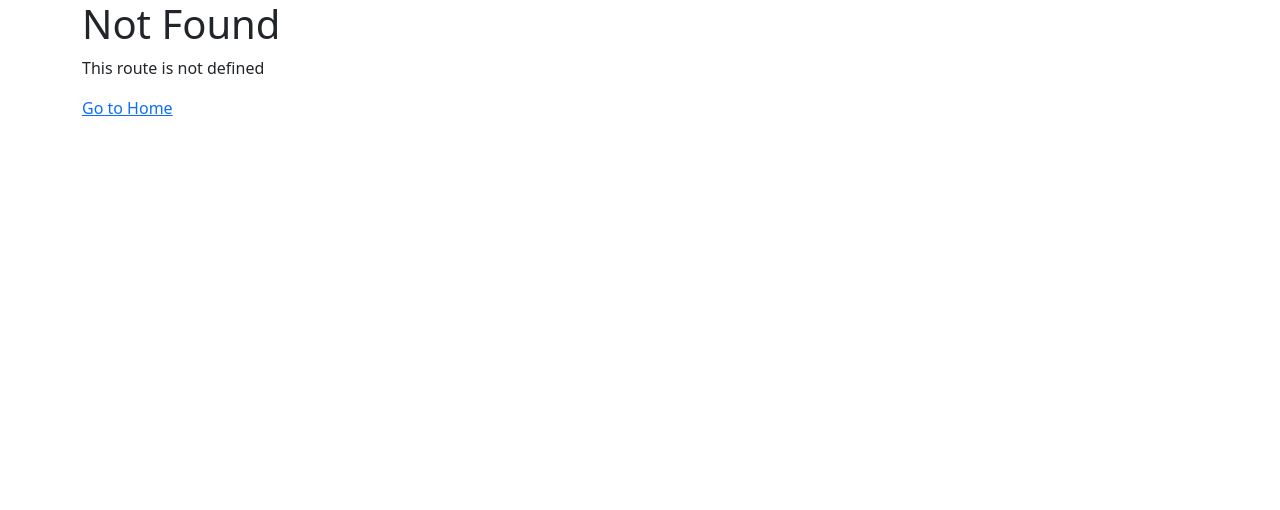
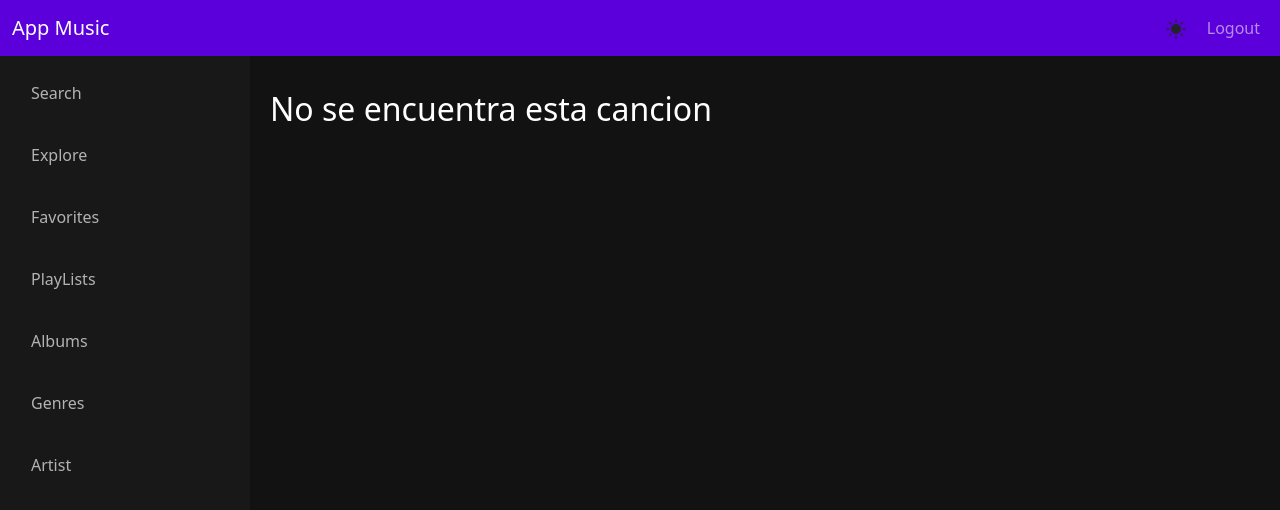
Before and after one commit to kevinserrano01/proyecto_final_react, a React (Vite) app: page /Search in a window 1280 px wide. Before the commit this address had no page. Shown: the top 510 px of the page. Built offline with nearby package versions, Linux system fonts and the light colour scheme; no server answers.

Commit message:
Creacion de Layout y actualizacion de rutas

```diff
--- /dev/null
+++ b/src/Layout.jsx
@@ -0,0 +1,22 @@
+import React from 'react'
+import { NavBar } from './components/NavBar'
+import { Outlet } from 'react-router-dom'
+import './styles/App.css'
+import { SideBar } from './components/SideBar'
+import './styles/MainContent.css'
+import './styles/SideBar.css'
+
+
+export const Layout = () => {
+  return (
+      <div className="App">
+        <NavBar/>
+        <div className="d-flex flex-column">
+          <SideBar />
+          <div className="main-content">
+            <Outlet />
+          </div>
+        </div>
+      </div>
+  )
+}
--- a/src/Router.jsx
+++ b/src/Router.jsx
@@ -3,11 +3,53 @@ import { MainContent } from "./components/MainContent";
 import { Albums } from "./routes/Albums";
 import { Artist } from "./routes/Artist";
 import { NotFound } from "./components/NotFound";
+import { Layout } from "./Layout";
+import './styles/App.css'
+import { Music } from "./routes/Music";
+import { SongForm } from "./components/SongForm";
+import { SongDetails } from "./components/SongDetails";
+import { Favorites } from "./routes/Favorites";
+import { Genres } from "./routes/Genres";
+import { Login } from "./routes/Login";
+import { Song } from "./routes/Song";
+
 
 export const Router = createBrowserRouter([
     {
+        element: <Layout />,
+        children: [
+            {
                 path: "/",
                 element: <MainContent />
+            },
+            {
+                path: "/Search",
+                element: <Song />
+            },
+            {
+                path: "/Explore",
+                children: [ // Explore/details [hijo de Explore]
+                    {
+                        index: true, // ruta raiz
+                        element: <Music />,
+                    },
+                    {
+                        path: ":id",
+                        element: <SongDetails />,
+                    },
+                    {
+                        path: "new",
+                        element: <SongForm />,
+                    },
+                    {
+                        path: "edit/:id",
+                        element: <SongForm />,
+                    },
+                    {
+                        path: "delete/:id",
+                        element: <SongForm />,
+                    }
+                ]
             },
             {
                 path: "/Albums",
@@ -18,7 +60,17 @@ export const Router = createBrowserRouter([
                 element: <Artist />
             },
             {
+                path: "/Favorites",
+                element: <Favorites />
+            },
+            {
+                path: "/Genres",
+                element: <Genres />
+            },
+            {
                 path: "*",
                 element: <NotFound />
             },
+        ]
+    }
 ]);
--- a/src/components/SideBar.jsx
+++ b/src/components/SideBar.jsx
@@ -1,12 +1,12 @@
 import React from 'react'
 import '../styles/SideBar.css'
-import { Link, NavLink } from "react-router-dom";
+import { NavLink } from "react-router-dom";
 
 export const SideBar = () => {
   return (
     <div className="sidebar d-flex flex-column p-3">
-        <NavLink to='/song' className="mb-2" > Search </NavLink>
-        <NavLink to='/music' className="mb-2">Explore</NavLink>
+        <NavLink to='/search' className="mb-2" > Search </NavLink>
+        <NavLink to='/explore' className="mb-2">Explore</NavLink>
         <NavLink to='/favorites' className="mb-2" > Favorites </NavLink>
         <NavLink to='/playlist' className="mb-2" > PlayLists </NavLink>
         <NavLink to='/albums' className="mb-2" > Albums </NavLink>
--- a/src/routes/Song.jsx
+++ b/src/routes/Song.jsx
@@ -16,6 +16,11 @@ export const Song = ({songID}) => {
   return (
       <div className="container">
         <div className="row">
+          <div className="col-md-12">
+            <h1>componenete de barra de busqueda</h1>
+          </div>
+        </div>
+        <div className="row">
           <div key={data.id} className="col-md-4 mb-3">
             <CardMusic song={data} />
           </div>
--- a/src/styles/MainContent.css
+++ b/src/styles/MainContent.css
@@ -1,3 +1,4 @@
+/* Contenido principal */
 .main-content {
     margin-left: 250px;
     padding: 20px;
```
Also changed, not shown: src/styles/App.css (line endings or trailing spaces). Lines whose indentation alone changed are shown as unchanged.
